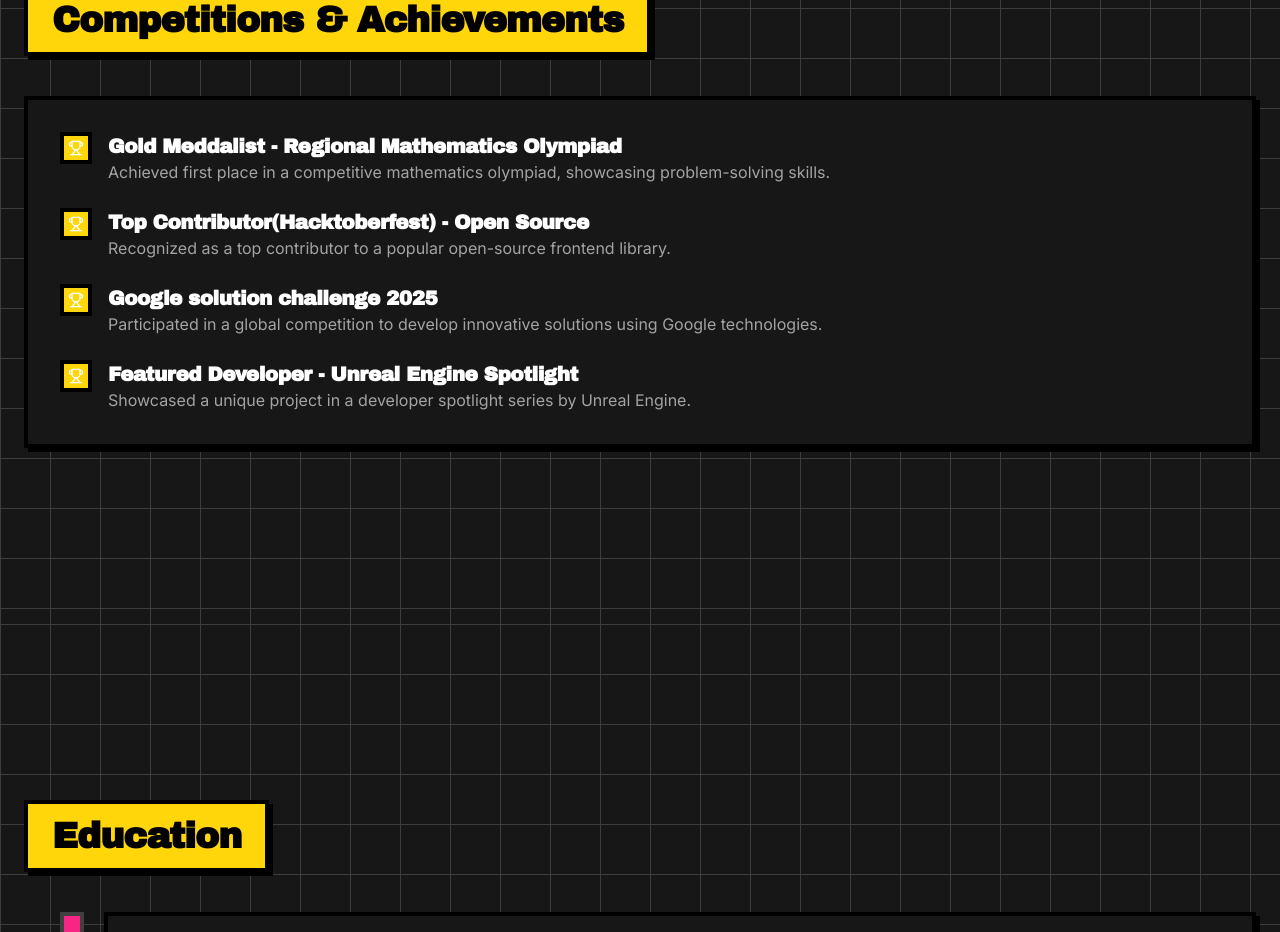
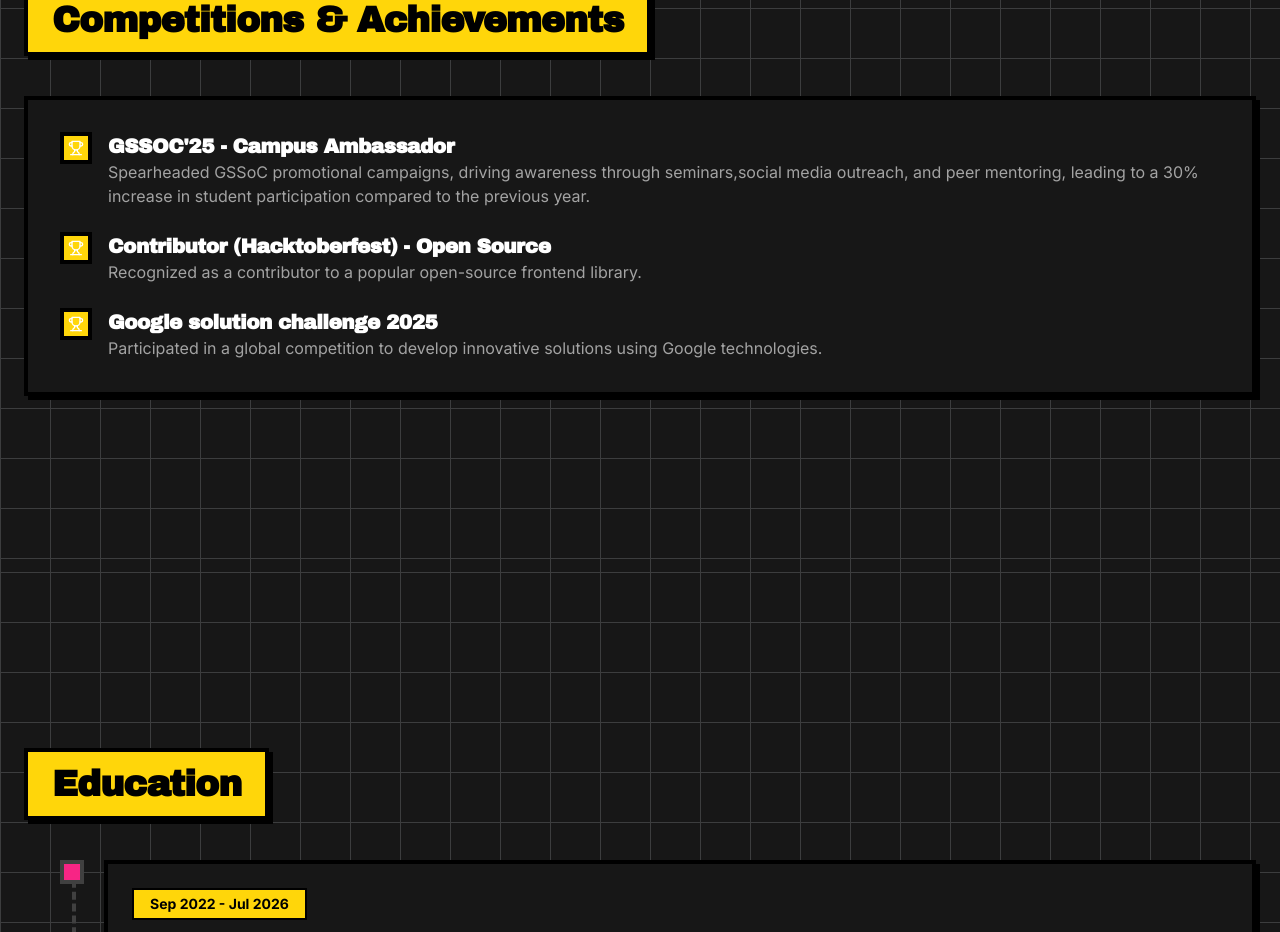
Before and after one commit to Mollygit001/arshadzama, a React (Vite) app: page / in a window 1280 px wide. Shown: the part 8720-9652 px from the top of the page. Built offline with nearby package versions, Linux system fonts and the light colour scheme.

Commit message:
Update AchievementsSection with new achievements and modify resume link in ContactSection

```diff
--- a/src/components/AchievementSection.jsx
+++ b/src/components/AchievementSection.jsx
@@ -6,24 +6,19 @@
   const achievements = [
     {
       id: 1,
-      title: "Gold Meddalist - Regional Mathematics Olympiad",
-      description: "Achieved first place in a competitive mathematics olympiad, showcasing problem-solving skills."
+      title: "GSSOC'25 - Campus Ambassador",
+      description: "Spearheaded GSSoC promotional campaigns, driving awareness through seminars,social media outreach, and peer mentoring, leading to a 30% increase in student participation compared to the previous year."
     },
     {
       id: 2,
-      title: "Top Contributor(Hacktoberfest) - Open Source",
-      description: "Recognized as a top contributor to a popular open-source frontend library."
+      title: "Contributor (Hacktoberfest) - Open Source",
+      description: "Recognized as a contributor to a popular open-source frontend library."
     },
     {
       id: 3,
       title: "Google solution challenge 2025",
       description: "Participated in a global competition to develop innovative solutions using Google technologies."
     },
-    {
-      id: 4,
-      title: "Featured Developer - Unreal Engine Spotlight",
-      description: "Showcased a unique project in a developer spotlight series by Unreal Engine."
-    }
   ];
 
   // Animation variants
--- a/src/components/ContactSection.jsx
+++ b/src/components/ContactSection.jsx
@@ -175,7 +175,7 @@
                 viewport={{ once: true, amount: 0.1 }}
               >
                 <a
-                  href="https://drive.google.com/file/d/1B3tvi0eS6Jk8e7_zlDfw502-vIDLVezw/view?usp=drive_link"
+                  href="https://drive.google.com/file/d/1Cmwuvwjnf3AfJG-8Yproc-SUwZ8ok54z/view?usp=sharing"
                   target="_blank"
                   className="brutal-btn bg-primary text-black inline-flex items-center"
                   id="resume"
```
